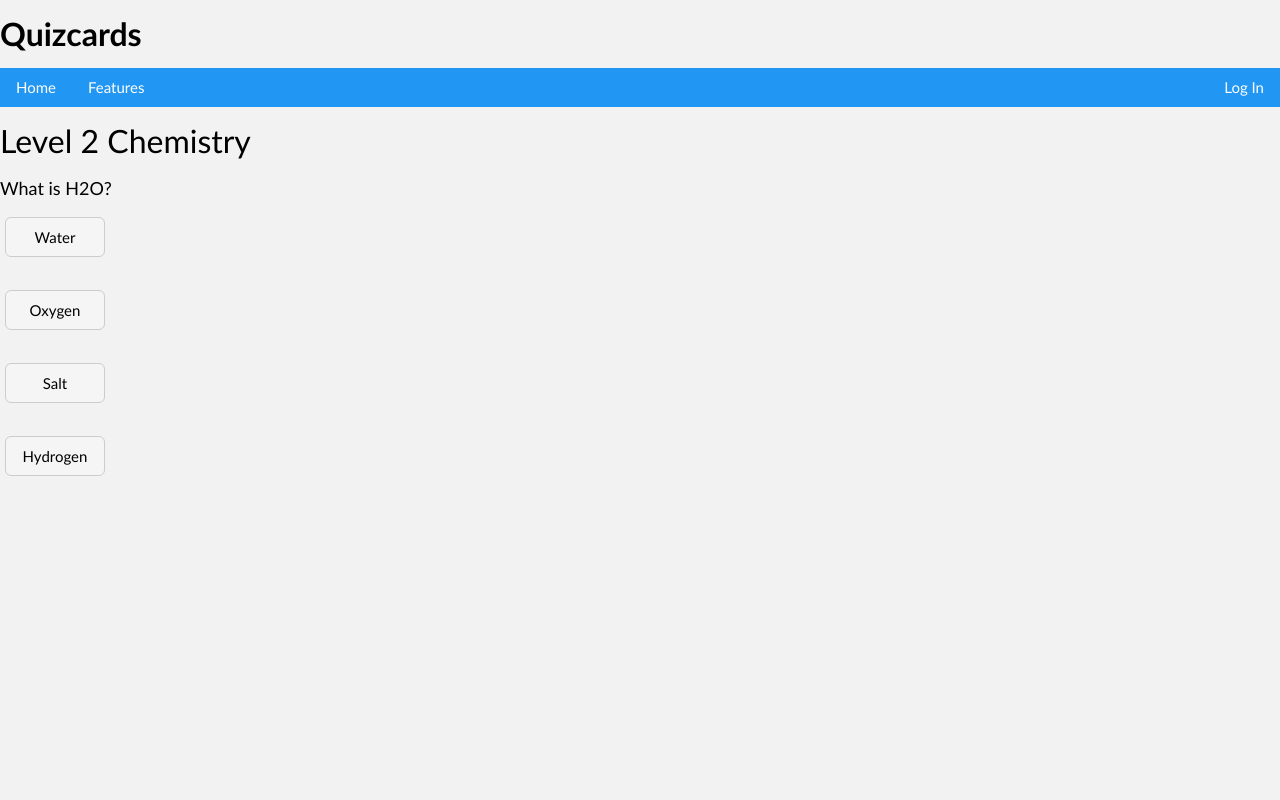
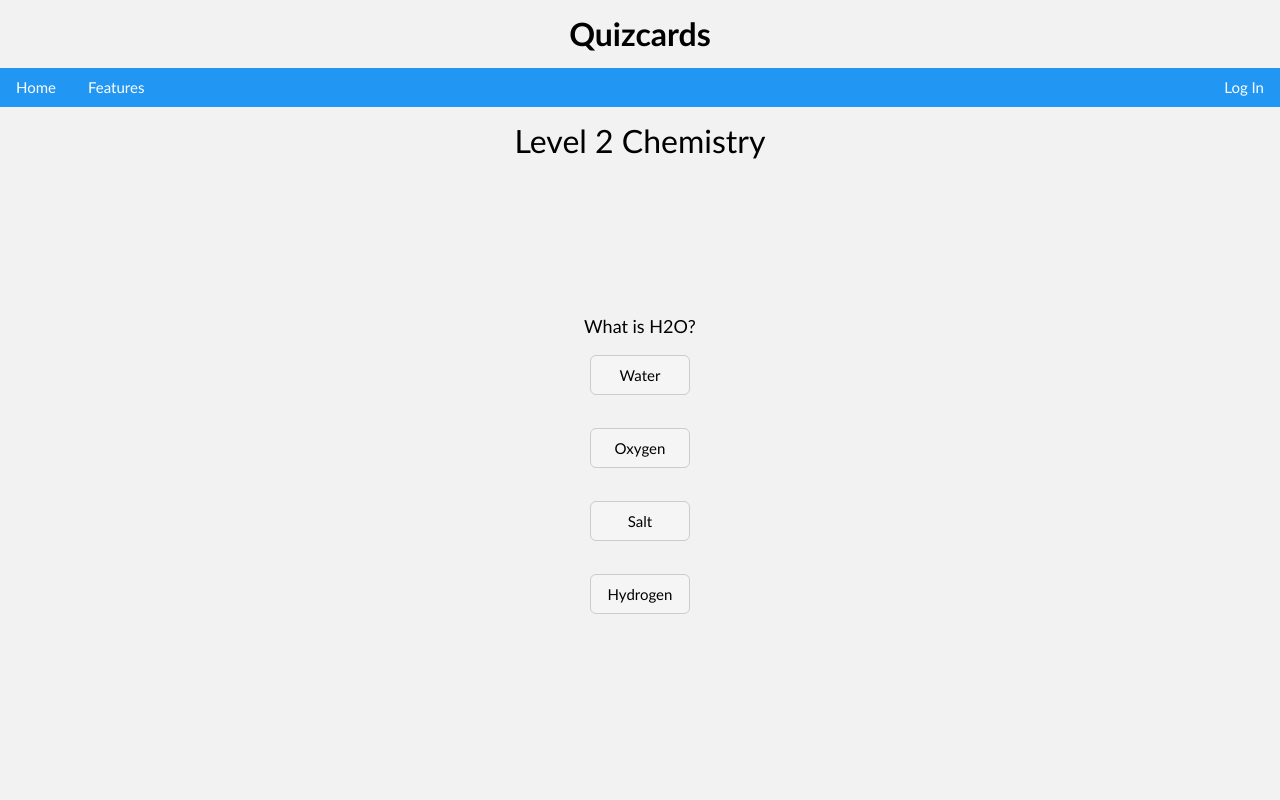
Before and after one commit to TheSriramM/Y12-revision-app, a Flask app: page /quiz in a window 1280 px wide. Run offline with Flask 3, Linux system fonts and the light colour scheme.

Commit message:
made the ui of the quiz page slightly better

```diff
--- a/static/style.css
+++ b/static/style.css
@@ -1,6 +1,7 @@
 h1 {
     font-family: 'Trebuchet MS', 'Lucida Sans Unicode', 'Lucida Grande', 'Lucida Sans', Arial, sans-serif;
     font-size: xx-large;
+    text-align: center;
 }
 
 h2 {
@@ -134,3 +135,17 @@ button:hover {
     align-items: flex-start;
     text-align: left;
 }
+
+.quiz-container {
+    display: flex;
+    flex-direction: column;
+    align-items: center;
+
+    width: 340px;
+    margin: 0 auto;
+    padding-top: 10%;
+    padding-bottom: 10%;
+
+    justify-content: center;
+    text-align: center;
+}
```
